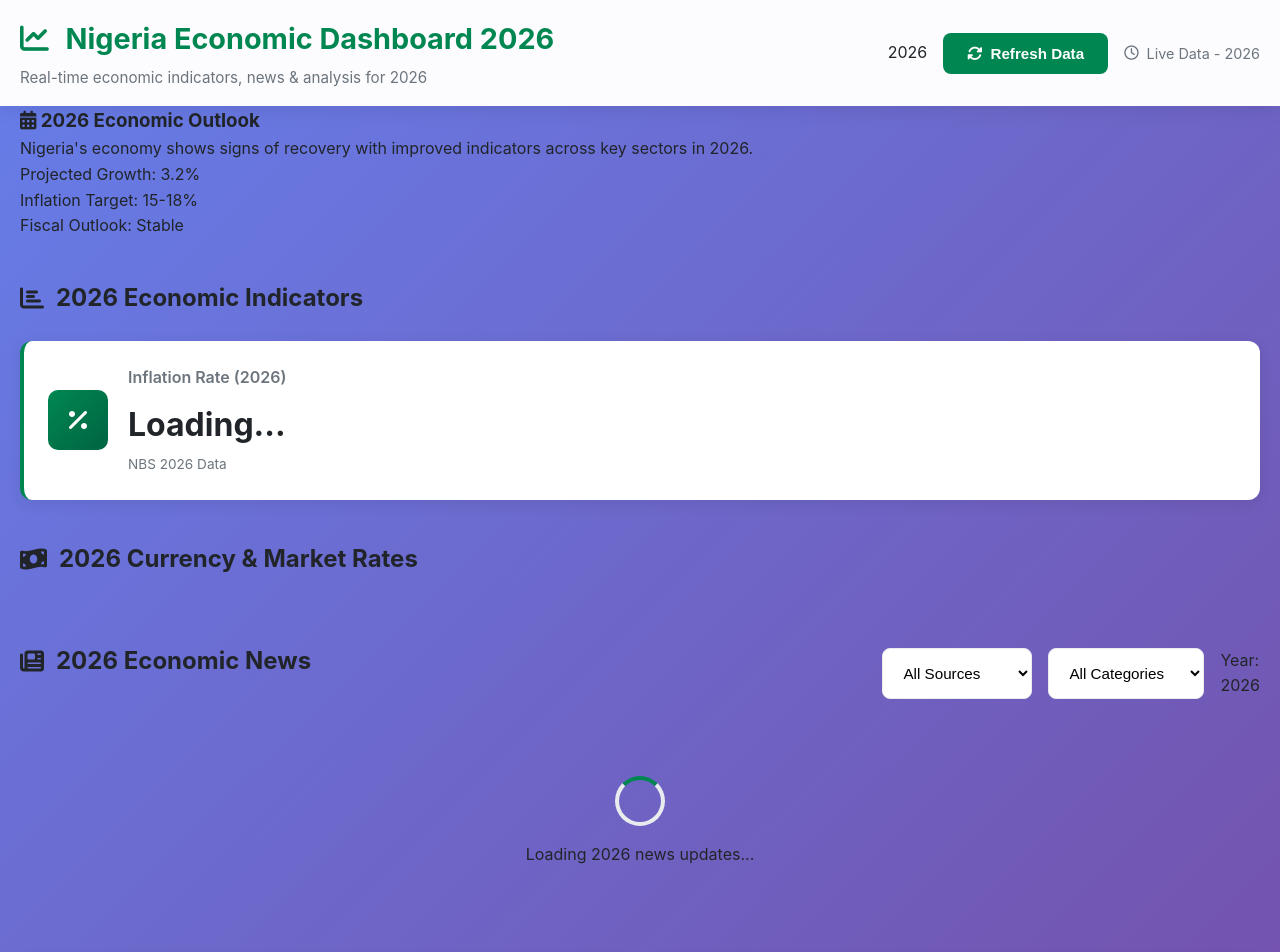
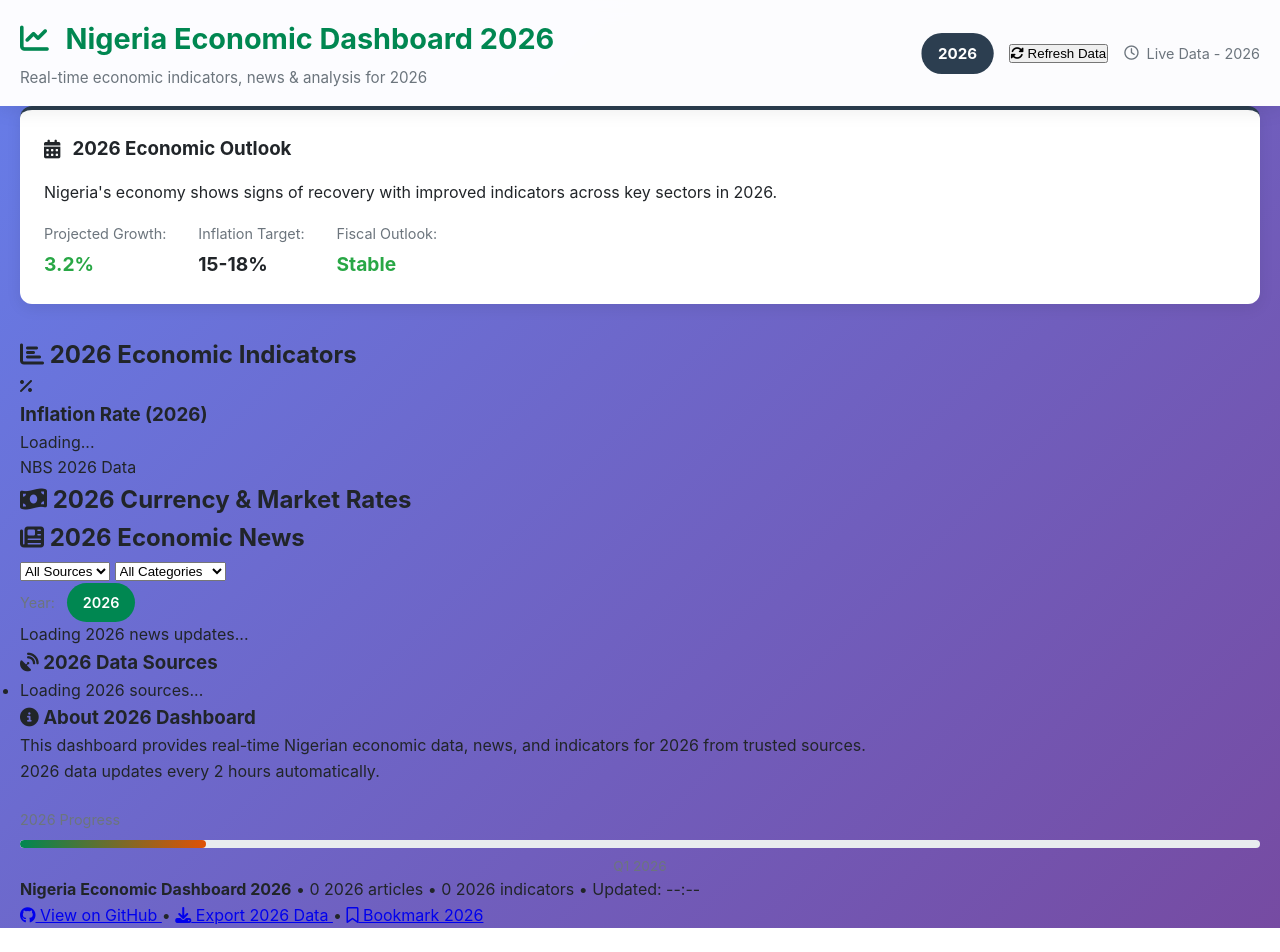
Before and after one commit to gkhtgjht2y-cyber/Naijaupdates, a plain HTML site: page index.html in a window 1280 px wide. Shown: the top 952 px of the page. After the commit the page ends 928 px from the top, so only its background shows below. Drawn offline with Linux system fonts and the light colour scheme; a script that the page names is missing.

Commit message:
Update style.css

```diff
--- a/style.css
+++ b/style.css
@@ -17,6 +17,7 @@
     --warning: #ffc107;
     --danger: #dc3545;
     --info: #17a2b8;
+    --year-color: #2c3e50;
 }
 
 body {
@@ -73,6 +74,22 @@ body {
     gap: 1rem;
 }
 
+.year-badge {
+    background: var(--year-color);
+    color: white;
+    padding: 0.5rem 1rem;
+    border-radius: 20px;
+    font-weight: 700;
+    font-size: 0.9rem;
+    animation: pulse 2s infinite;
+}
+
+@keyframes pulse {
+    0% { transform: scale(1); }
+    50% { transform: scale(1.05); }
+    100% { transform: scale(1); }
+}
+
 .update-time {
     display: flex;
     align-items: center;
@@ -81,454 +98,129 @@ body {
     font-size: 0.9rem;
 }
 
-/* Buttons */
-.btn {
-    padding: 0.75rem 1.5rem;
-    border: none;
-    border-radius: 8px;
-    font-size: 0.95rem;
-    font-weight: 600;
-    cursor: pointer;
-    transition: all 0.3s ease;
-    display: inline-flex;
-    align-items: center;
-    gap: 0.5rem;
+/* Year Overview */
+.year-overview {
+    margin-bottom: 2rem;
 }
 
-.btn-primary {
-    background: var(--primary);
-    color: white;
+.overview-card {
+    background: white;
+    border-radius: 12px;
+    padding: 1.5rem;
+    box-shadow: 0 4px 15px rgba(0, 0, 0, 0.08);
+    border-top: 4px solid var(--year-color);
 }
 
-.btn-primary:hover {
-    background: var(--primary-dark);
-    transform: translateY(-2px);
-}
-
-.btn-secondary {
-    background: var(--light-gray);
+.overview-card h3 {
     color: var(--dark);
-    border: 1px solid #dee2e6;
-}
-
-.btn-secondary:hover {
-    background: #dee2e6;
-}
-
-/* Main Content */
-main {
-    padding: 2rem 0;
-}
-
-/* Section Headers */
-section {
-    margin-bottom: 2.5rem;
-}
-
-h2 {
-    color: var(--dark);
-    font-size: 1.5rem;
-    margin-bottom: 1.5rem;
+    margin-bottom: 1rem;
     display: flex;
     align-items: center;
     gap: 0.75rem;
 }
 
-/* Indicators Grid */
-.indicators-grid {
-    display: grid;
-    grid-template-columns: repeat(auto-fit, minmax(280px, 1fr));
-    gap: 1.5rem;
+.outlook-metrics {
+    display: flex;
+    gap: 2rem;
     margin-top: 1rem;
+    flex-wrap: wrap;
 }
 
-.indicator-card {
-    background: white;
-    border-radius: 12px;
-    padding: 1.5rem;
-    box-shadow: 0 4px 15px rgba(0, 0, 0, 0.08);
-    border-left: 4px solid var(--primary);
-    transition: transform 0.3s ease;
+.metric {
     display: flex;
-    align-items: center;
-    gap: 1.25rem;
+    flex-direction: column;
+    gap: 0.25rem;
 }
 
-.indicator-card:hover {
-    transform: translateY(-4px);
-}
-
-.indicator-icon {
-    width: 60px;
-    height: 60px;
-    background: linear-gradient(135deg, var(--primary), var(--primary-dark));
-    border-radius: 10px;
-    display: flex;
-    align-items: center;
-    justify-content: center;
-    color: white;
-    font-size: 1.5rem;
-}
-
-.indicator-content {
-    flex: 1;
-}
-
-.indicator-content h3 {
-    font-size: 1rem;
-    color: var(--gray);
-    margin-bottom: 0.5rem;
-    font-weight: 600;
-}
-
-.indicator-value {
-    font-size: 2rem;
-    font-weight: 700;
-    color: var(--dark);
-    margin-bottom: 0.25rem;
-}
-
-.indicator-source {
-    font-size: 0.85rem;
+.metric-label {
+    font-size: 0.9rem;
     color: var(--gray);
 }
 
-.indicator-change {
-    display: inline-block;
-    padding: 0.25rem 0.75rem;
-    border-radius: 20px;
-    font-size: 0.85rem;
-    font-weight: 600;
-    margin-top: 0.5rem;
+.metric-value {
+    font-size: 1.2rem;
+    font-weight: 700;
+    color: var(--dark);
 }
 
-.change-positive {
-    background: #d4edda;
-    color: #155724;
+.metric-value.positive {
+    color: var(--success);
 }
 
-.change-negative {
-    background: #f8d7da;
-    color: #721c24;
+/* Year Filter */
+.year-filter {
+    display: flex;
+    align-items: center;
+    gap: 0.75rem;
 }
 
-/* Rates Grid */
-.rates-grid {
-    display: grid;
-    grid-template-columns: repeat(auto-fit, minmax(250px, 1fr));
-    gap: 1.5rem;
-    margin-top: 1rem;
+.filter-label {
+    font-size: 0.9rem;
+    color: var(--gray);
 }
 
-.rate-card {
-    background: white;
-    border-radius: 12px;
-    padding: 1.5rem;
-    box-shadow: 0 4px 15px rgba(0, 0, 0, 0.08);
-    border-top: 4px solid var(--secondary);
+.year-tag {
+    background: var(--year-color);
+    color: white;
+    padding: 0.5rem 1rem;
+    border-radius: 20px;
+    font-weight: 600;
+    font-size: 0.9rem;
 }
 
-.rate-card h3 {
-    font-size: 1.1rem;
-    color: var(--dark);
-    margin-bottom: 1rem;
-    display: flex;
-    align-items: center;
-    gap: 0.5rem;
+.year-tag.active {
+    background: var(--primary);
 }
 
-.rate-value {
-    font-size: 2.5rem;
-    font-weight: 700;
-    color: var(--primary);
-    margin-bottom: 0.5rem;
+/* Progress Bar */
+.year-progress {
+    margin-top: 1.5rem;
 }
 
-.rate-label {
+.progress-label {
     font-size: 0.9rem;
     color: var(--gray);
     margin-bottom: 0.5rem;
 }
 
-.rate-details {
-    display: flex;
-    justify-content: space-between;
-    font-size: 0.9rem;
-    color: var(--gray);
-    margin-top: 1rem;
-    padding-top: 1rem;
-    border-top: 1px solid var(--light-gray);
+.progress-bar {
+    height: 8px;
+    background: var(--light-gray);
+    border-radius: 4px;
+    overflow: hidden;
+    margin-bottom: 0.5rem;
 }
 
-/* News Section */
-.section-header {
-    display: flex;
-    justify-content: space-between;
-    align-items: center;
-    flex-wrap: wrap;
-    gap: 1rem;
-    margin-bottom: 1.5rem;
+.progress-fill {
+    height: 100%;
+    background: linear-gradient(90deg, var(--primary), var(--secondary));
+    border-radius: 4px;
 }
 
-.news-controls {
-    display: flex;
-    gap: 1rem;
-    flex-wrap: wrap;
-}
-
-.filter-select {
-    padding: 0.75rem 1rem;
-    border: 1px solid var(--light-gray);
-    border-radius: 8px;
-    background: white;
-    font-size: 0.95rem;
-    min-width: 150px;
-}
-
-.news-grid {
-    display: grid;
-    grid-template-columns: repeat(auto-fill, minmax(350px, 1fr));
-    gap: 1.5rem;
-}
-
-.news-card {
-    background: white;
-    border-radius: 12px;
-    overflow: hidden;
-    box-shadow: 0 4px 15px rgba(0, 0, 0, 0.08);
-    transition: all 0.3s ease;
-}
-
-.news-card:hover {
-    transform: translateY(-4px);
-    box-shadow: 0 8px 25px rgba(0, 0, 0, 0.12);
-}
-
-.news-card-header {
-    padding: 1.5rem;
-    border-bottom: 1px solid var(--light-gray);
-}
-
-.news-source {
-    display: inline-flex;
-    align-items: center;
-    gap: 0.5rem;
-    background: var(--light-gray);
-    padding: 0.5rem 1rem;
-    border-radius: 20px;
-    font-size: 0.85rem;
-    font-weight: 600;
-    color: var(--gray);
-    margin-bottom: 1rem;
-}
-
-.news-title {
-    font-size: 1.1rem;
-    font-weight: 600;
-    color: var(--dark);
-    line-height: 1.4;
-    margin-bottom: 0.75rem;
-    display: block;
-    text-decoration: none;
-}
-
-.news-title:hover {
-    color: var(--primary);
-}
-
-.news-meta {
-    display: flex;
-    justify-content: space-between;
-    align-items: center;
+.progress-text {
     font-size: 0.85rem;
     color: var(--gray);
-}
-
-.news-time {
-    display: flex;
-    align-items: center;
-    gap: 0.5rem;
-}
-
-.news-card-body {
-    padding: 1.5rem;
-}
-
-.news-summary {
-    color: var(--dark);
-    line-height: 1.6;
-    margin-bottom: 1rem;
-    font-size: 0.95rem;
-}
-
-.news-keywords {
-    display: flex;
-    flex-wrap: wrap;
-    gap: 0.5rem;
-    margin-top: 1rem;
-}
-
-.keyword {
-    background: #e3f2fd;
-    color: #1565c0;
-    padding: 0.25rem 0.75rem;
-    border-radius: 15px;
-    font-size: 0.8rem;
-    font-weight: 500;
-}
-
-/* Info Section */
-.info-grid {
-    display: grid;
-    grid-template-columns: repeat(auto-fit, minmax(300px, 1fr));
-    gap: 1.5rem;
-}
-
-.info-card {
-    background: white;
-    border-radius: 12px;
-    padding: 1.5rem;
-    box-shadow: 0 4px 15px rgba(0, 0, 0, 0.08);
-}
-
-.info-card h3 {
-    font-size: 1.2rem;
-    margin-bottom: 1rem;
-    color: var(--dark);
-}
-
-.sources-list {
-    list-style: none;
-}
-
-.sources-list li {
-    padding: 0.75rem 0;
-    border-bottom: 1px solid var(--light-gray);
-    display: flex;
-    align-items: center;
-    gap: 0.75rem;
-}
-
-.sources-list li:last-child {
-    border-bottom: none;
-}
-
-.update-info {
-    color: var(--gray);
-    font-size: 0.9rem;
-    margin: 1rem 0;
-}
-
-/* Loading States */
-.loading-state {
-    text-align: center;
-    padding: 3rem;
-}
-
-.spinner {
-    width: 50px;
-    height: 50px;
-    border: 4px solid var(--light-gray);
-    border-top: 4px solid var(--primary);
-    border-radius: 50%;
-    animation: spin 1s linear infinite;
-    margin: 0 auto 1rem;
-}
-
-@keyframes spin {
-    0% { transform: rotate(0deg); }
-    100% { transform: rotate(360deg); }
-}
-
-.no-results {
-    text-align: center;
-    padding: 3rem;
-    color: var(--gray);
-}
-
-.no-results i {
-    font-size: 3rem;
-    margin-bottom: 1rem;
-    color: var(--light-gray);
-}
-
-/* Footer */
-.footer {
-    background: var(--dark);
-    color: white;
-    padding: 2rem 0;
-    margin-top: 3rem;
-}
-
-.footer-content {
     text-align: center;
 }
 
-.footer-content p {
-    margin-bottom: 1rem;
-    color: #adb5bd;
+/* Add to existing styles... */
+
+/* News card year badge */
+.news-year {
+    display: inline-block;
+    background: var(--year-color);
+    color: white;
+    padding: 0.25rem 0.75rem;
+    border-radius: 12px;
+    font-size: 0.8rem;
+    font-weight: 600;
+    margin-left: 0.5rem;
 }
 
-.footer-links {
-    display: flex;
-    justify-content: center;
-    gap: 1.5rem;
-    flex-wrap: wrap;
+/* Indicator year highlight */
+.indicator-year {
+    font-size: 0.8rem;
+    color: var(--year-color);
+    font-weight: 600;
+    margin-top: 0.25rem;
 }
-
-.footer-links a {
-    color: #adb5bd;
-    text-decoration: none;
-    transition: color 0.3s ease;
-}
-
-.footer-links a:hover {
-    color: white;
-}
-
-/* Responsive Design */
-@media (max-width: 768px) {
-    .header-content {
-        flex-direction: column;
-        text-align: center;
-    }
-
-    .indicators-grid {
-        grid-template-columns: 1fr;
-    }
-
-    .news-grid {
-        grid-template-columns: 1fr;
-    }
-
-    .section-header {
-        flex-direction: column;
-        align-items: stretch;
-    }
-
-    .news-controls {
-        flex-direction: column;
-    }
-
-    .filter-select {
-        width: 100%;
-    }
-}
-
-@media (max-width: 480px) {
-    .container {
-        padding: 0 15px;
-    }
-
-    h2 {
-        font-size: 1.3rem;
-    }
-
-    .indicator-value {
-        font-size: 1.8rem;
-    }
-
-    .rate-value {
-        font-size: 2rem;
-    }
-}
```
